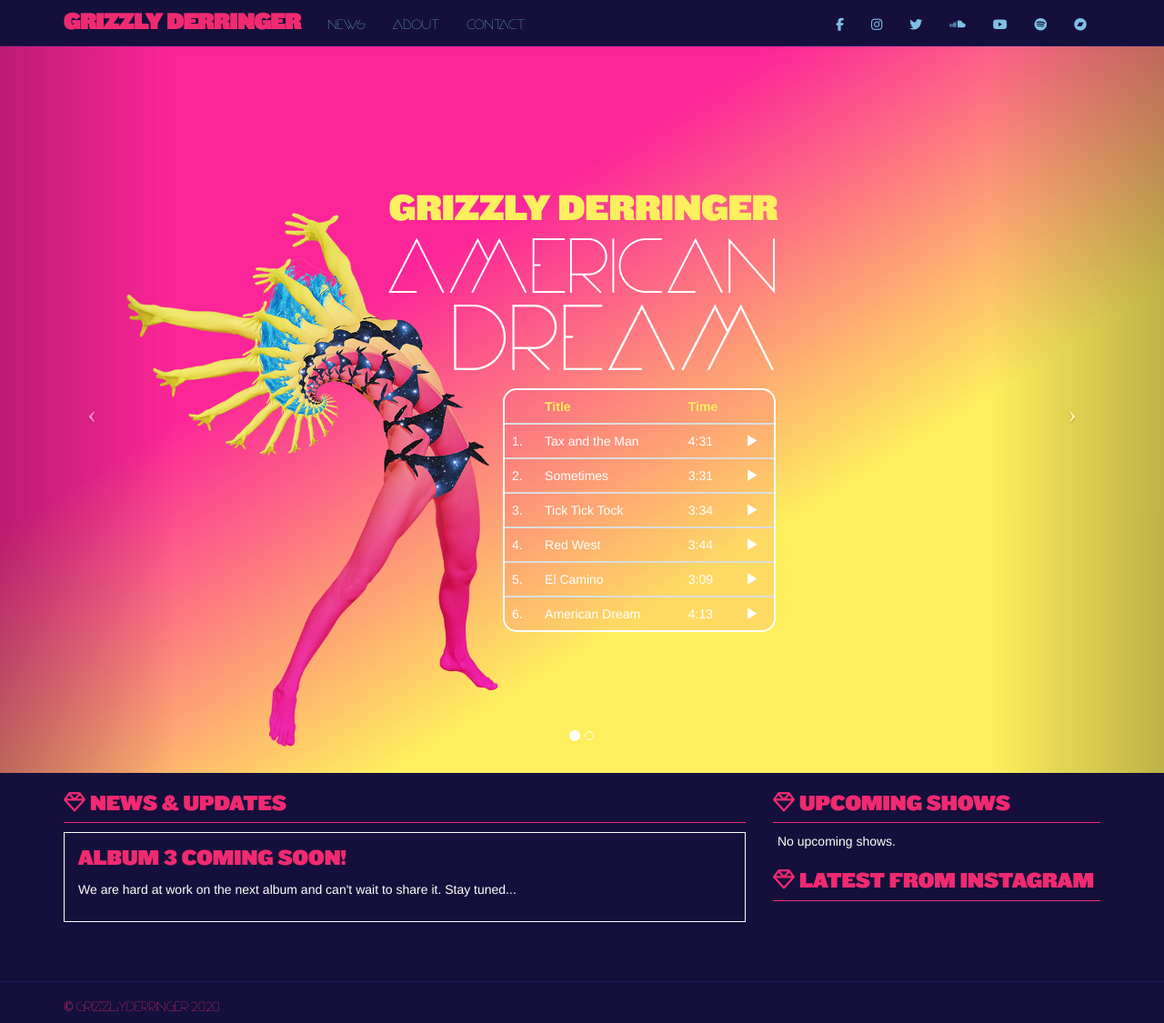
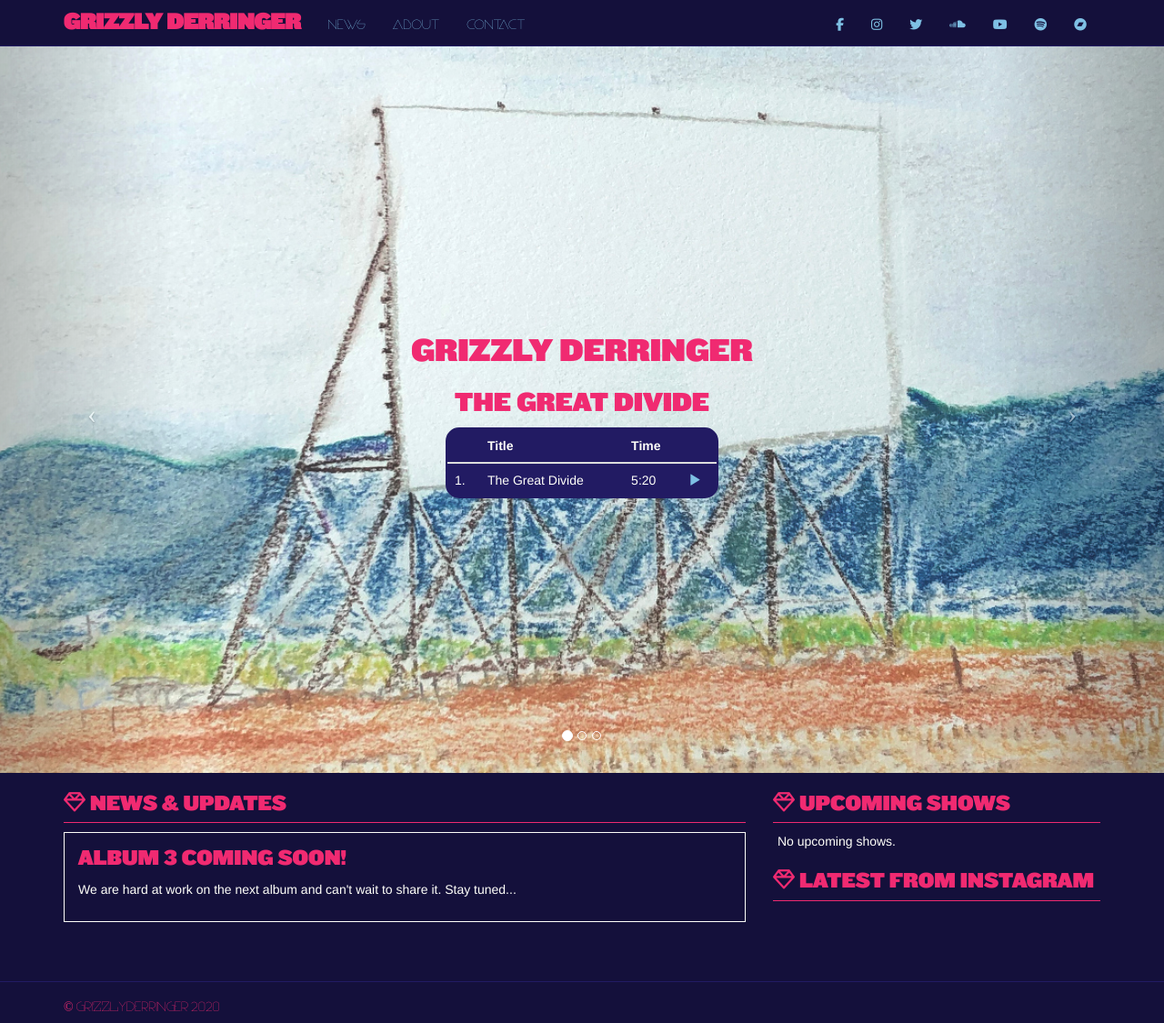
Before and after one commit to GrizzlyDerringer/grizzlyderringer.com, a Jekyll site: the page built from index.md, in a window 1280 px wide and 1125 px high. Shown: the whole window at 91% size. Built offline with Jekyll 4.4.1, drawn with Linux system fonts in a browser that asks for light colours; nearby versions of some CDN libraries.

Commit message:
Add great divide artwork and music

```diff
--- a/_sass/_slides.scss
+++ b/_sass/_slides.scss
@@ -1,5 +1,24 @@
 .homepage-slide .wrapper {
   padding: 0;
+}
+
+.homepage-slide.homepage-slide-great-divide {
+  background: transparent url("../assets/img/the-great-divide-cover.jpg") no-repeat center bottom;
+  background-size: cover;
+  .playlist{
+    background-color: #221b63;
+    border-color: #221b63;
+    .table{
+      color: $offwhite;
+      &>tbody>tr.playing{
+        background-color: $turquoise;
+        color: $offwhite;
+        .glyphicon{
+          color: $offwhite;
+        }
+      }
+    }
+  }
 }
 
 .homepage-slide-american-dream{
--- a/_slides/1.html
+++ b/_slides/1.html
@@ -1,12 +1,12 @@
 ---
 title: slide
-body_class: homepage-slide-american-dream
+body_class: homepage-slide-great-divide
 ---
 <div class="page-content">
   <div class="wrapper">
     <h1>Grizzly Derringer</h1>
-    <h2>American<br><span>Dream</span></h2>
+    <h2>The Great Divide</h2>
 
-    {% include playlist.html songs=site.data.playlist.songs %}
+    {% include playlist.html songs=site.data.great-divide-playlist.songs %}
   </div>
 </div>
--- a/css/main.scss
+++ b/css/main.scss
@@ -89,6 +89,8 @@ a, a:visited, a:hover, a:link{
   display: table-cell;
   vertical-align: middle;
   text-align: center;
+  height: 100%;
+  overflow: hidden;
 }
 
 .playlist{
```
Also changed, not shown: _data/great-divide-playlist.json (added, +11 -0 lines), _slides/2.html (+5 -8 lines), _slides/3.html (added, +15 -0 lines), Gemfile.lock, assets/img/the-great-divide-cover-repeat-bg.jpg (added), assets/img/the-great-divide-cover.jpg (added).
